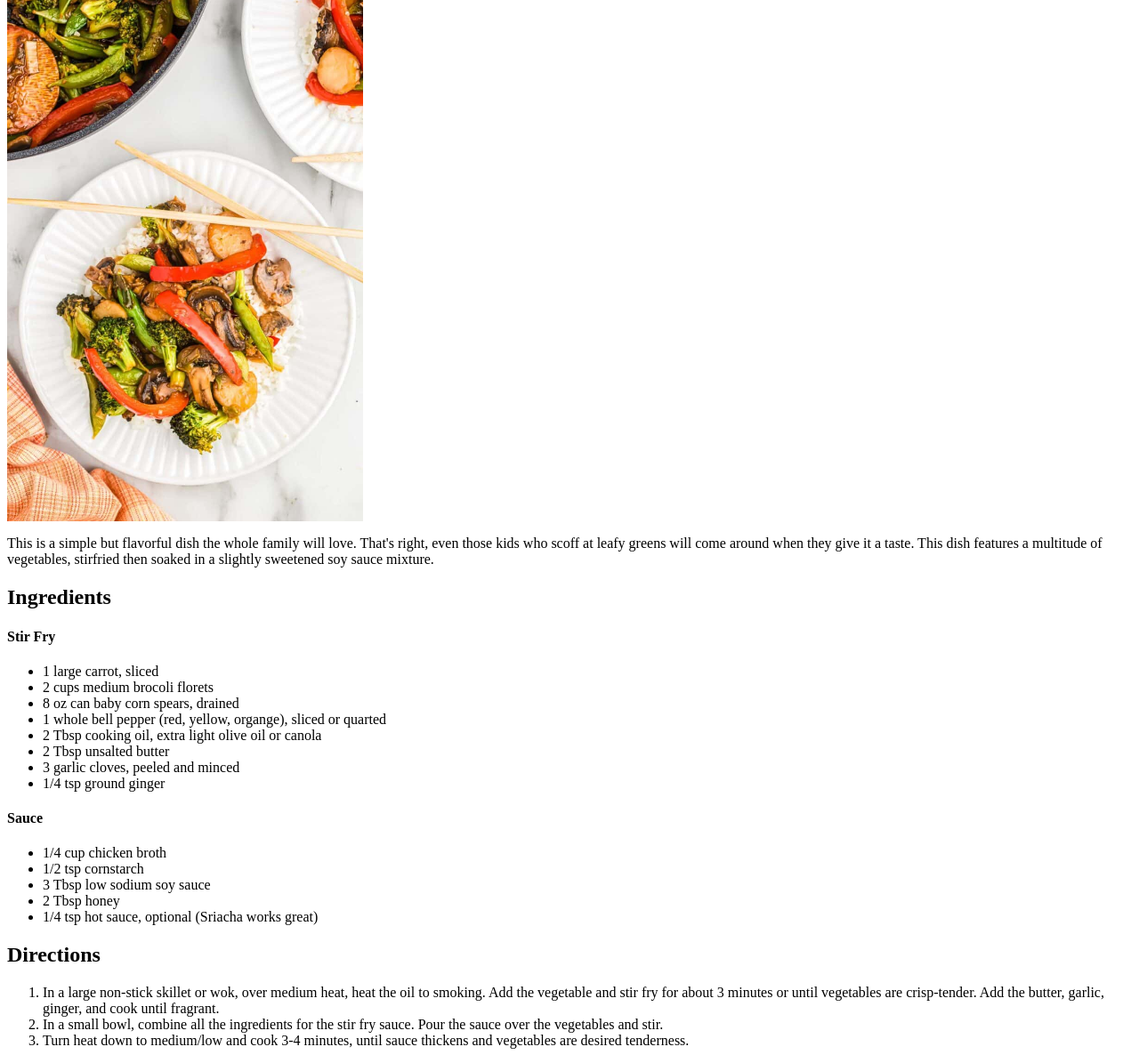
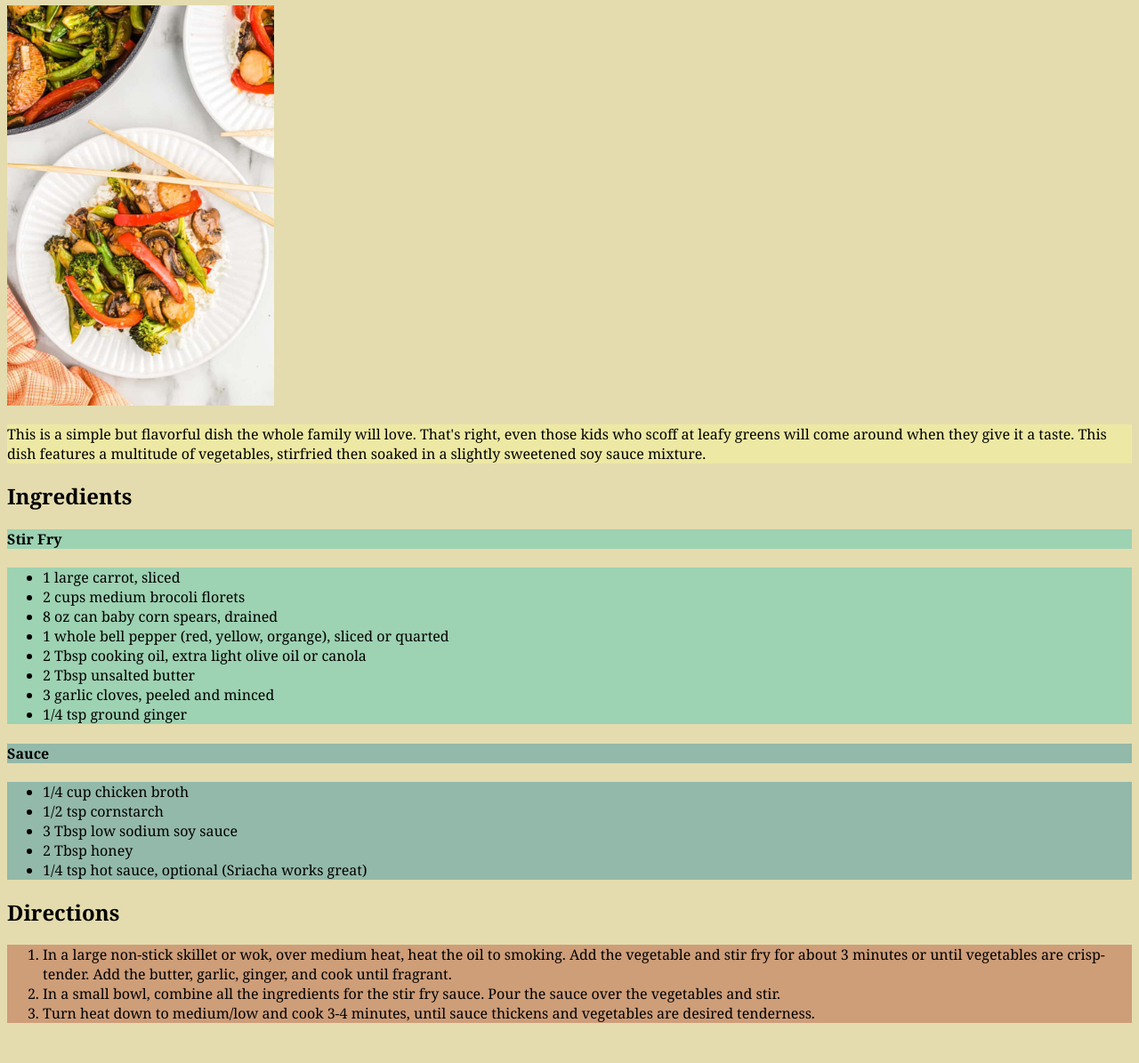
Before and after one commit to Wierdox/odin-recipes, a plain HTML site: page recipes/vegetable-stir-fry.html in a window 1280 px wide. Shown: the part 80-1275 px from the top of the page at 89% size. After the commit the page ends 1246 px from the top, so only its background shows below. Drawn offline with Linux system fonts and the light colour scheme.

Commit message:
Added css, fixed missing boilerplate in <recipe>.htmls, and updated README.

```diff
--- a/index.html
+++ b/index.html
@@ -3,11 +3,13 @@
     <head>
         <meta charset="UTF-8">
         <title>YARS</title>
+        <meta name="viewport" content="width=device-width, initial-scale=1">
+        <link rel="stylesheet" href="./styles.css">
     </head>
 
     <body>
         <h1>Yet Another Recipe Site</h1>
-        <ul>
+        <ul style="font-size: 18px;">
             <li><a href="./recipes/vegetable-stir-fry.html">Vegetable Stir Fry</a></li>
             <li><a href="./recipes/cranberry-orange-bread.html">Cranberry Orange Bread</a></li>
             <li><a href="./recipes/homemade-spaghetti-sauce.html">Homemade Spaghetti Sauce</a></li>
--- a/recipes/vegetable-stir-fry.html
+++ b/recipes/vegetable-stir-fry.html
@@ -1,15 +1,23 @@
 <!--Don't remember the origin of this recipe.-->
+<!DOCTYPE HTML>
+<html lang="en">
+<head>
+    <meta charset="UTF-8">
+    <title>YARS</title>
+    <meta name="viewport" content="width=device-width, initial-scale=1">
+    <link rel="stylesheet" href="../styles.css">
+</head>
 <body>
     <h1>Vegetable Stir Fry</h1>
-    <img src="../images/vegetable-stir-fry.jpg" width="400" alt="Delectable stir fried vegies in a sweet soy sauce.">
+    <img src="../images/vegetable-stir-fry.jpg" width="300" alt="Delectable stir fried vegies in a sweet soy sauce.">
 
     <p>
         This is a simple but flavorful dish the whole family will love. That's right, even those kids who scoff at leafy greens will come around when they give it a taste. This dish features a multitude of vegetables, stirfried then soaked in a slightly sweetened soy sauce mixture.
     </p>
 
     <h2>Ingredients</h2>
-    <h4>Stir Fry</h4>
-    <ul>
+    <h4 class="ingredients1">Stir Fry</h4>
+    <ul class="ingredients1">
         <li>1 large carrot, sliced</li>
         <li>2 cups medium brocoli florets</li>
         <li>8 oz can baby corn spears, drained</li>
@@ -20,8 +28,8 @@
         <li>1/4 tsp ground ginger</li>
     </ul>
 
-    <h4>Sauce</h4>
-    <ul>
+    <h4 class="ingredients2">Sauce</h4>
+    <ul class="ingredients2">
         <li>1/4 cup chicken broth</li>
         <li>1/2 tsp cornstarch</li>
         <li>3 Tbsp low sodium soy sauce</li>
@@ -30,7 +38,7 @@
     </ul>
 
     <h2>Directions</h2>
-    <ol>
+    <ol class="directions">
         <li>
             In a large non-stick skillet or wok, over medium heat, heat the oil to smoking. Add the vegetable and stir fry for about 3 minutes or until vegetables are crisp-tender. Add the butter, garlic, ginger, and cook until fragrant.
         </li>
@@ -42,3 +50,4 @@
         </li>
     </ol>
 </body>
+</html>
--- /dev/null
+++ b/styles.css
@@ -0,0 +1,29 @@
+body {
+    font-family: Georgia, 'Times New Roman', Times, serif;
+    background-color: rgb(228, 220, 174);
+}
+
+h1 {
+    text-align: center;
+    background-color: rgb(248, 230, 127, 0.75);
+}
+
+p {
+    background-color: rgb(247, 247, 156, 0.5);
+}
+
+img {
+    height: auto;
+}
+
+.ingredients1 {
+    background-color: rgba(89, 202, 183, 0.5);
+}
+
+.ingredients2 {
+    background-color: rgb(68, 152, 167, 0.5);
+}
+
+.directions {
+    background-color: rgb(185, 98, 71, 0.5);
+}
```
Also changed, not shown: recipes/cranberry-orange-bread.html (+12 -3 lines), recipes/homemade-spaghetti-sauce.html (+13 -4 lines), 1 other file.
